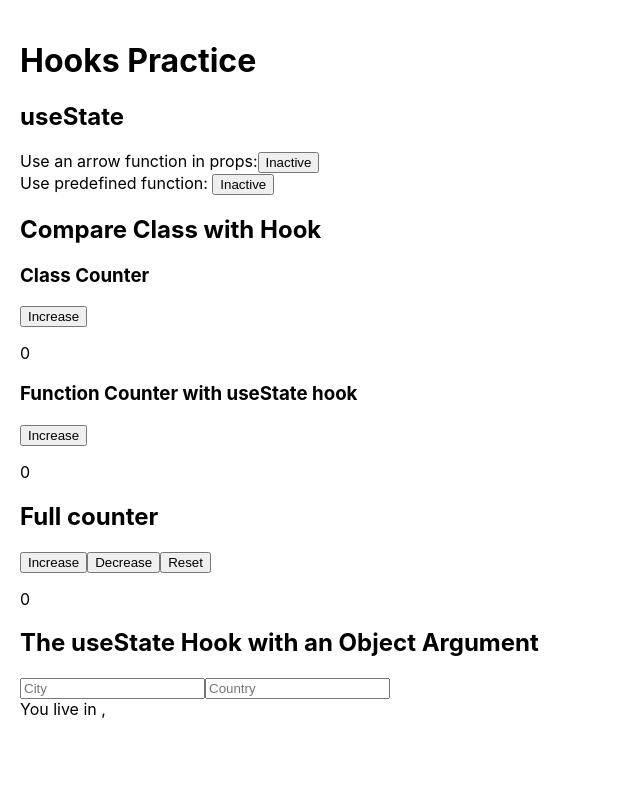
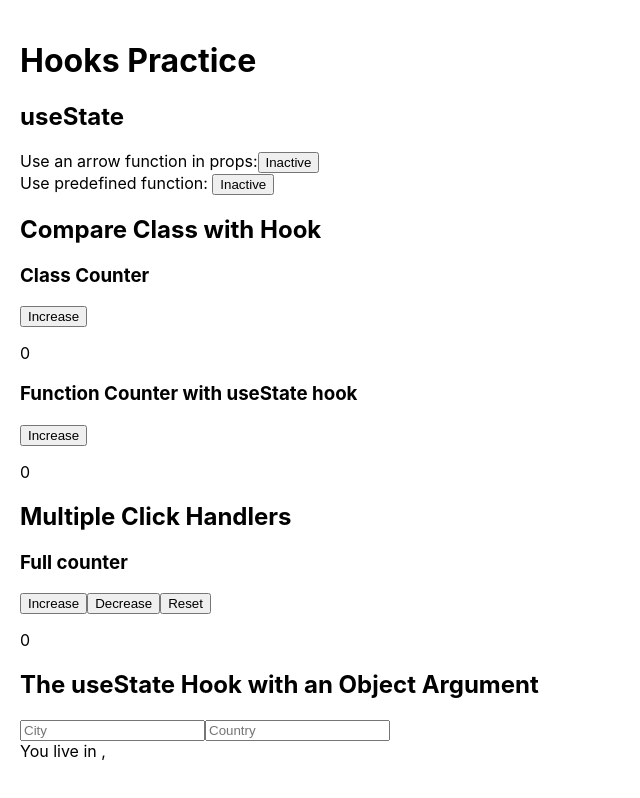
Before and after one commit to Mosoc/react-hooks-practice, a React (Create React App) app: page / in a window 1280 px wide. Shown: the whole page, without its empty margins (0-640 px from the left). Built offline with nearby package versions, Linux system fonts and the light colour scheme.

Commit message:
Chage handling in CounterEnhancement

```diff
--- a/src/UseState/CounterEnhancement.js
+++ b/src/UseState/CounterEnhancement.js
@@ -21,7 +21,8 @@ function CounterEnhancement() {
 
   return (
     <section>
-      <h2>Full counter</h2>
+      <h2>Multiple Click Handlers</h2>
+      <h3>Full counter</h3>
       <button onClick={handleIncrease}>Increase</button>
       <button onClick={handleDecrease}>Decrease</button>
       <button onClick={handleReset}>Reset</button>
```
